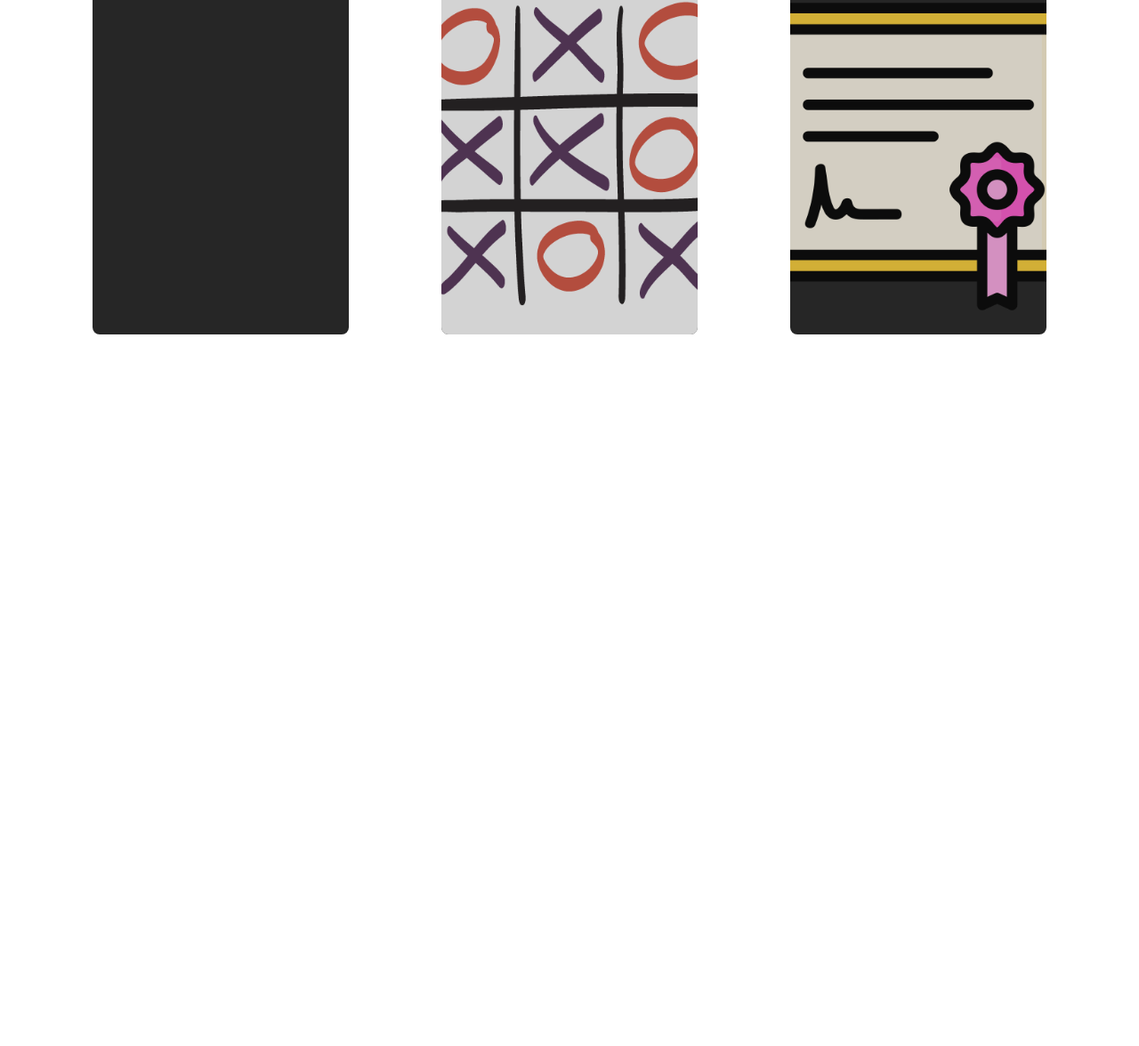
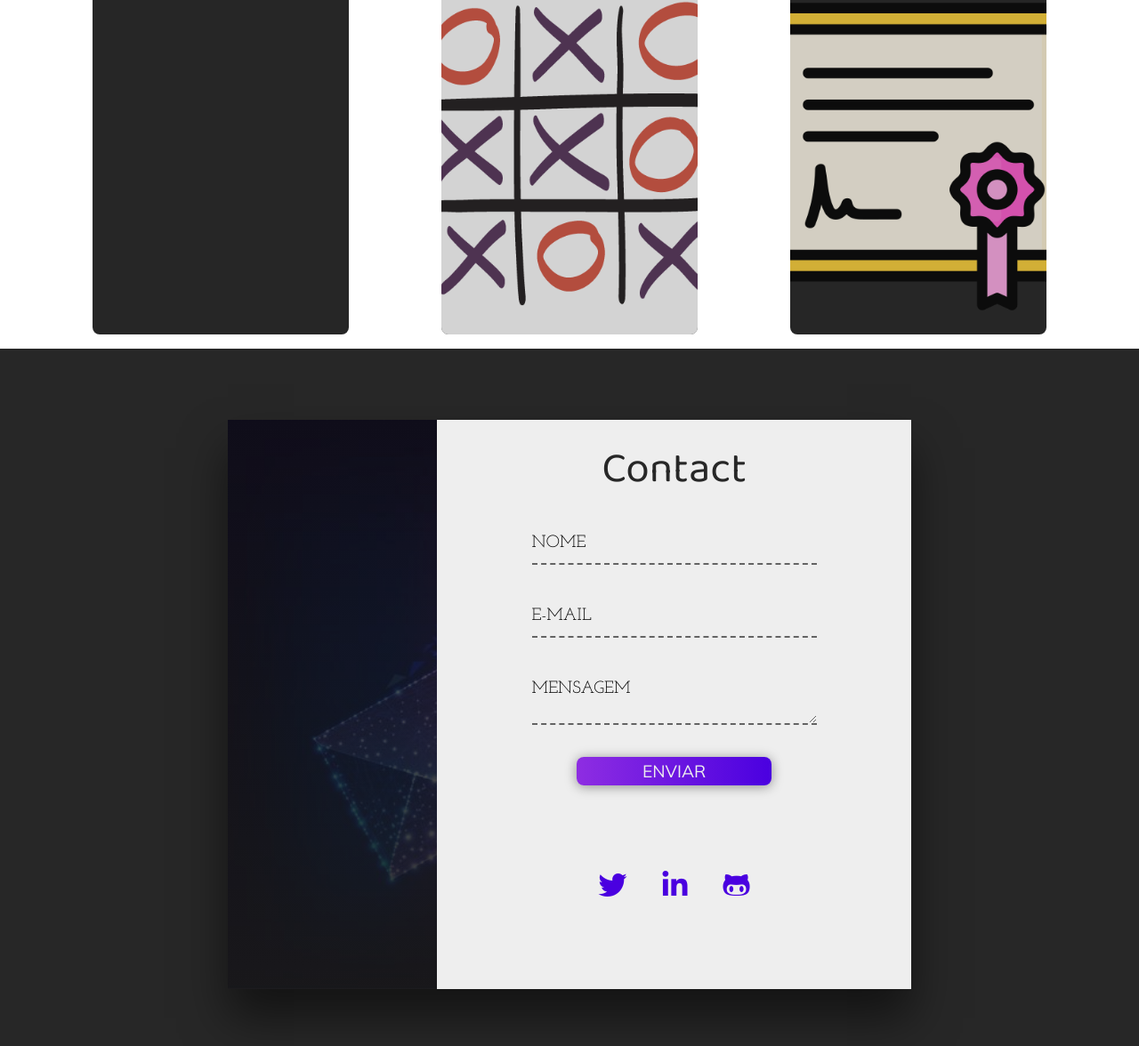
Before and after one commit to rhaycf/portfolio, a plain HTML site: page index.html in a window 1280 px wide. Shown: the part 1640-2816 px from the top of the page at 89% size. Before the commit the page ends 2020 px from the top, so only its background shows below. Drawn offline with Linux system fonts and the light colour scheme.

Commit message:
:up: contact

```diff
--- a/index.html
+++ b/index.html
@@ -124,7 +124,7 @@
                 </div>
             </section>
 
-            <!-- ============================================= PROJECT ============================================= -->
+            <!-- ============================================= PROJECTS ============================================= -->
             <section class="sessao-portfolio">
                 <div class="sessao-header">
                     <h1>Projects</h1>
@@ -138,7 +138,7 @@
                             <h2>ToDo List</h2>
                             <h3>Javascript</h3>
                             <p>Lorem ipsum dolor sit amet consectetur adipisicing elit. Commodi possimus beatae culpa animi perferendis aperiam, modi nam quisquam tenetur vero?</p>
-                            <button>Saiba Mais</button>
+                            <button class="btn">Saiba Mais</button>
                         </div>
                     </div>
                     <div class="card">
@@ -149,7 +149,7 @@
                             <h2>Jogo da Velha</h2>
                             <h3>Javascript</h3>
                             <p>Lorem ipsum dolor sit amet consectetur adipisicing elit. Voluptatibus, dolorem? Placeat voluptate officiis molestias illum earum, autem quisquam error magni?</p>
-                            <button>Saiba Mais</button>
+                            <button class="btn">Saiba Mais</button>
                         </div>
                     </div>
                     <div class="card">
@@ -160,10 +160,44 @@
                             <h2>Certificado</h2>
                             <h3>HTML, CSS</h3>
                             <p>Lorem ipsum dolor sit amet consectetur adipisicing elit. Beatae consequuntur quibusdam nisi dolore doloribus amet alias non perspiciatis. Ratione, ipsa.</p>
-                            <button>Saiba Mais</button>
+                            <button class="btn">Saiba Mais</button>
                         </div>
                     </div>
                 </div>
+            </section>
+
+            <!-- ============================================= CONTACT ============================================= -->
+            <section class="sessao-contato">
+                <div class="contato-wrapper">
+                    <div class="contato-left"></div>
+                    <div class="contato-right">
+                        <h1>Contact</h1>
+                        <form action="">
+                            <div class="input-group">
+                                <input type="text" class="field" id="nome">
+                                <label for="nome" class="field-label">Nome</label>
+                            </div>
+                            <div class="input-group">
+                                <input type="text" class="field" id="email">
+                                <label for="email" class="field-label">E-mail</label>
+                            </div>
+                            <div class="input-group">
+                                <textarea class="field" id="mensagem"></textarea>
+                                <label for="mensagem" class="field-label">Mensagem</label>
+                            </div>
+                            <button type="submit" class="btn btn-submit">Enviar</button>
+
+                            <div class="social-media">
+                                <div class="media">
+                                    <a href="#"><i class="fab fa-twitter"></i></a>
+                                    <a href="#"><i class="fab fa-linkedin-in"></i></a>
+                                    <a href="#"><i class="fab fa-github-alt"></i></a>
+                                </div>
+                            </div>
+                        </form>
+                    </div>
+                </div>
+
             </section>
 
 
--- a/style.css
+++ b/style.css
@@ -37,7 +37,7 @@
   width: 100%;
   height: 0.1rem;
   background-color: #fff;
-  box-shadow: 00.1rem 0.1rem 1px #000;
+  box-shadow: 0.1rem 0.1rem 1px #000;
   transition: transform 1s;
 }
 
@@ -381,9 +381,7 @@ header {
   margin-bottom: 2rem;
 }
 
-.card-info button {
-  width: 8rem;
-  height: 2.5rem;
+.btn {
   background: #8e2de2;
   background: -webkit-linear-gradient(to right, #4a00e0, #8e2de2);
   background: linear-gradient(to left, #4a00e0, #8e2de2);
@@ -394,7 +392,123 @@ header {
   box-shadow: 0 0.1rem 0.8rem rgba(0, 0, 0, 0.4);
 }
 
-.card-info button:hover {
+.card-info button {
+  width: 8rem;
+  height: 2.5rem;
+}
+
+.card-info button:hover,
+.btn-submit:hover {
   cursor: pointer;
   opacity: 0.8;
 }
+
+.sessao-contato {
+  margin-top: 1rem;
+  width: 100%;
+  height: 100vh;
+  background-color: #272727;
+  display: flex;
+  align-items: center;
+  justify-content: center;
+}
+
+.contato-wrapper {
+  width: 60%;
+  height: 40rem;
+  display: flex;
+  box-shadow: 0 2rem 3rem rgba(0, 0, 0, 0.5);
+}
+
+.contato-left {
+  width: 35%;
+  background: linear-gradient(rgba(15, 15, 15, 0.6), rgba(25, 25, 25, 0.9)),
+    url(images/contato.jpg);
+  background-size: cover;
+}
+
+.contato-right {
+  width: 65%;
+  background-color: #eee;
+  padding: 1rem 3rem 3rem 3rem;
+}
+
+.sessao-contato h1 {
+  width: 100%;
+  text-align: center;
+  font-family: var(--font-primary);
+  color: #272727;
+  font-size: 3rem;
+  font-weight: lighter;
+}
+
+.sessao-contato form {
+  width: 100%;
+  display: flex;
+  flex-direction: column;
+  align-items: center;
+}
+
+.input-group {
+  position: relative;
+}
+
+.field {
+  background: transparent;
+  border: none;
+  width: 20rem;
+  font-size: 1.5rem;
+  font-family: var(--font-secundary);
+  border-bottom: 2px dashed #636363;
+  height: 3rem;
+  outline: none;
+  margin: 1rem 0;
+}
+
+.input-group textarea {
+  padding-top: 1rem;
+  max-width: 20rem;
+  max-height: 7rem;
+  min-height: 2rem;
+}
+
+.field-label {
+  position: absolute;
+  left: 0;
+  top: 2rem;
+  font-size: 1.2rem;
+  font-family: var(--font-secundary);
+  text-transform: uppercase;
+  transition: all 0.3s;
+}
+
+.field:focus ~ label {
+  top: 0;
+  font-size: 1rem;
+}
+
+.field:focus {
+  border-bottom: 1px solid;
+}
+
+.btn-submit {
+  font-size: 1.2rem;
+  text-transform: uppercase;
+  width: 50%;
+  height: 2rem;
+  margin-top: 1rem;
+}
+
+.social-media {
+  margin-top: 5rem;
+  font-size: 2rem;
+}
+
+.social-media .media i {
+  padding: 1rem;
+  color: #4a00e0;
+}
+
+.social-media .media i:hover {
+  text-shadow: 4px 4px 15px #8e2de2;
+}
```
Also changed, not shown: images/contato.jpg (added).
